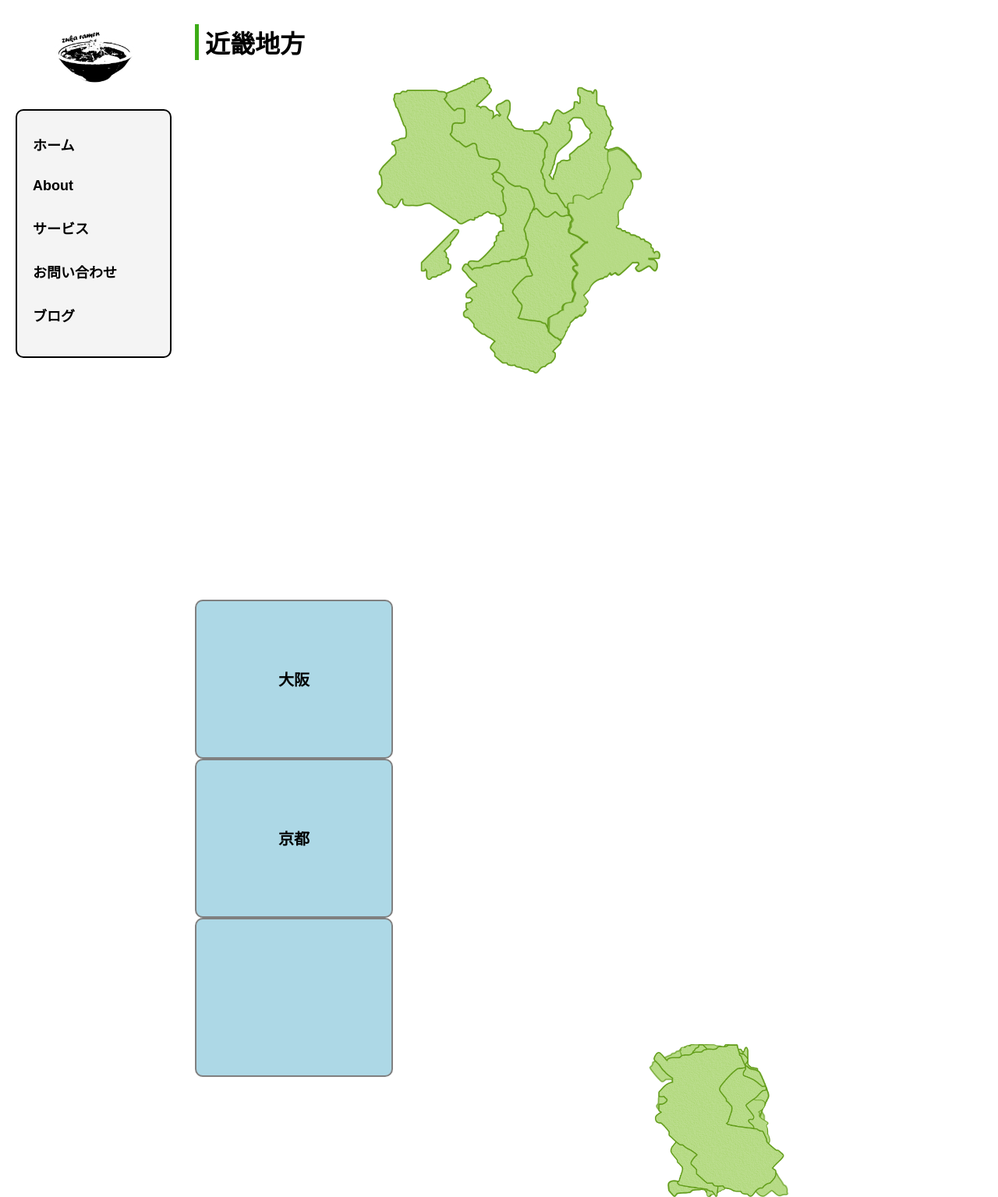
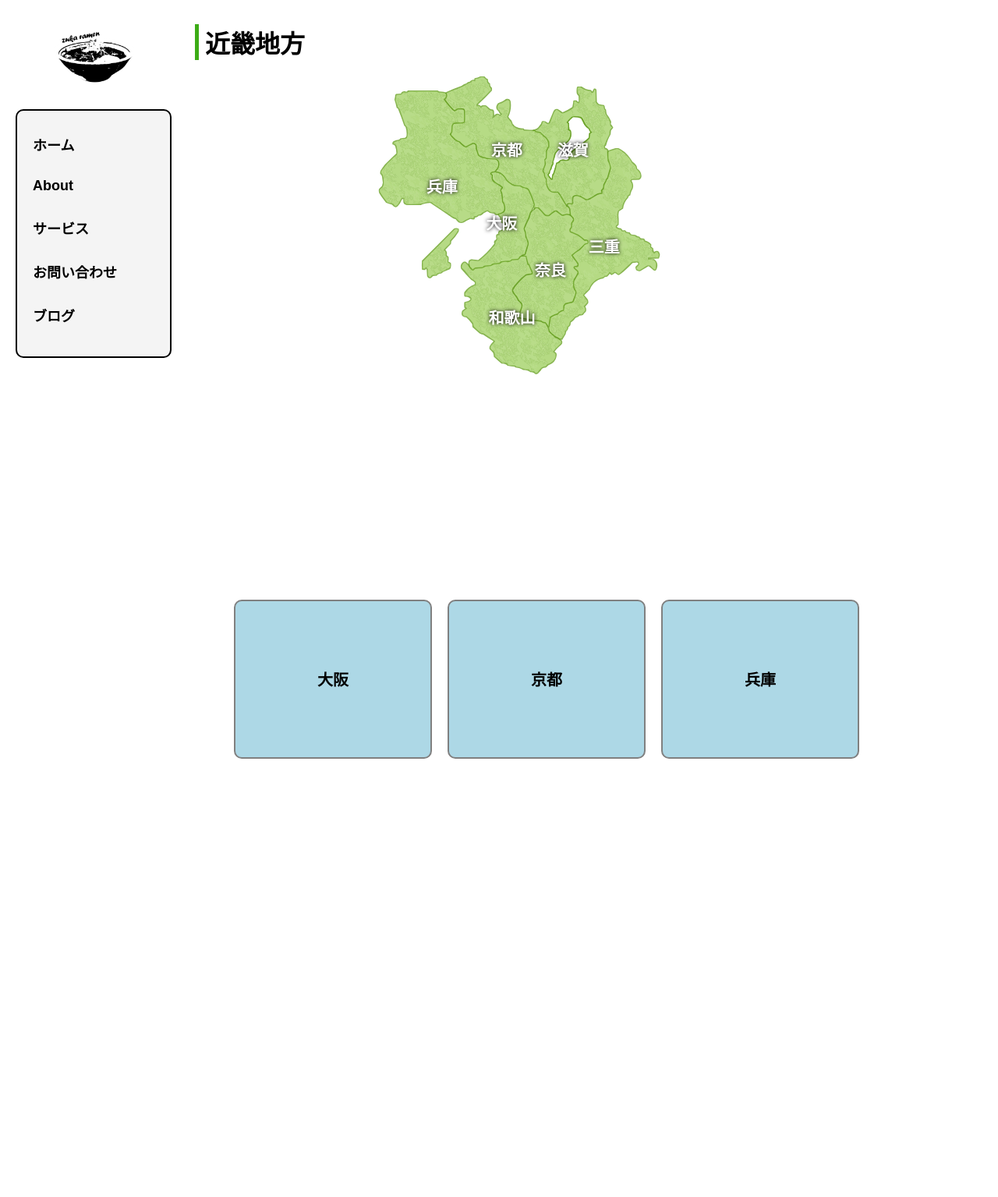
Before and after one commit to zuka121/ramen-blog, a Django app: page /kinki/ in a window 1280 px wide. Shown: the whole page at 78% size. After the commit the page ends 973 px from the top, so only its background shows below. Run offline with Django 5.2, Linux system fonts and the light colour scheme.

Commit message:
add kinki

```diff
--- a/mypage/templates/kinki.html
+++ b/mypage/templates/kinki.html
@@ -10,7 +10,6 @@
            padding:0px 8px;
         }
 
-
         /* 横並びのブロック配置 */
         .block-container {
           display: flex;
@@ -19,7 +18,6 @@
           margin-top: 50px; /* 地図との間にスペースを追加 */
           margin-left: 50px;
         }
-
 
         .block {
           width: 250px;
@@ -34,8 +32,6 @@
           border-radius: 10px; /* 角を少し丸める */
         }
 
-
-
         .map-container {
           position: relative;
           width: 950px;
@@ -43,61 +39,88 @@
           margin: auto;
           text-align: center;
           padding-top: 20px;
-          /*border: solid 3px; */
         }
 
-        .kinki-image, .mie-image, .shiga-image, .kyoto-image, .osaka-image, .hyogo-image, .nara-image, .wakayama-image {
+        .map-item {
           position: absolute;
           z-index: 10;
+          transform-origin: left; /* 中心を基準に変形 */
         }
 
-        .kinki-image{
-          top: 0%;
-          left: 20%;
-          width: 40%;
+        .map-item img {
+          width: 100%;
+        }
+
+        .map-item img {
+          pointer-events: none; /* 画像全体のホバーイベントを無効にする */
+        }
+
+        .map-item:hover img {
+          filter: brightness(0.7); /* 画像を暗くする */
+        }
+
+        .map-item:hover {
+          pointer-events: auto; /* 透明部分を含む領域にホバー効果を適用 */
+        }
+
+        .map-item .text-overlay {
+          position: absolute;
+          top: 50%;
+          left: 50%;
+          transform: translate(-50%, -50%);
+          color: white;
+          font-size: 20px;
+          font-weight: bold;
+          text-shadow: 0px 0px 5px black; /* 文字の周りに影をつけて見やすくする */
+        }
+
+        .mie {
+          top: 14.7%;
+          left: 38.6%;
+          width: 25.9%;
 
         }
 
-        .mie-image {
-          top: 14.7%;
-          left: 38.6%;
-          width: 25.9%;
+        .shiga {
+          top: 1.9%;
+          left: 39.1%;
+          width: 16.5%;
+
         }
 
-        .shiga-image {
-          top: 200%;
-          left: 538.5px;
-          width: 20.6%;
+        .kyoto {
+          top: -0.1%;
+          left: 28.9%;
+          width: 19%;
         }
 
-        .kyoto-image {
-          top: 200%;
-          left: 538.5px;
-          width: 20.6%;
+        .osaka {
+          top: 19.5%;
+          left: 31%;
+          width: 13.4%;
+          z-index: 11;
+
         }
 
-        .osaka-image {
-          top: 200%;
-          left: 538.5px;
-          width: 20.6%;
+        .hyogo {
+          top: 2.8%;
+          left: 17%;
+          width: 25.3%;
+
         }
 
-        .hyogo-image {
-          top: 200%;
-          left: 538.5px;
-          width: 20.6%;
+        .nara {
+          top: 26.9%;
+          left: 36.2%;
+          width: 16.2%;
+
         }
 
-        .nara-image {
-          top: 200%;
-          left: 538.5px;
-          width: 20.6%;
-        }
+        .wakayama {
+          top: 37%;
+          left: 31.1%;
+          width: 16%;
 
-        .wakayama-image {
-          top: 200%;
-          left: 538.5px;
-          width: 20.6%;
         }
  </style>
 
@@ -107,23 +130,43 @@
       <h1>近畿地方</h1>
       </div>
 
-
       <div class="map-container">
-          <img src="{% static 'mypage/kinki_map.png' %}" alt="近畿" class="kinki-image">
-          <img src="{% static 'mypage/mie.png' %}" alt="三重" class="mie-image">
-          <img src="{% static 'mypage/shiga.png' %}" alt="滋賀" class="shiga-image">
-          <img src="{% static 'mypage/kyoto.png' %}" alt="京都" class="kyoto-image">
-          <img src="{% static 'mypage/osaka.png' %}" alt="大阪" class="osaka-image">
-          <img src="{% static 'mypage/hyogo.png' %}" alt="兵庫" class="hyogo-image">
-          <img src="{% static 'mypage/nara.png' %}" alt="奈良" class="nara-image">
-          <img src="{% static 'mypage/wakayama.png' %}" alt="和歌山" class="wakayama-image">
+          <div class="map-item mie">
+              <img src="{% static 'mypage/mie.svg' %}" alt="三重">
+              <div class="text-overlay">三重</div>
+          </div>
+          <div class="map-item shiga">
+              <img src="{% static 'mypage/shiga.svg' %}" alt="滋賀">
+              <div class="text-overlay">滋賀</div>
+          </div>
+          <div class="map-item kyoto">
+              <img src="{% static 'mypage/kyoto.svg' %}" alt="京都">
+              <div class="text-overlay">京都</div>
+          </div>
+          <div class="map-item osaka">
+              <img src="{% static 'mypage/osaka.svg' %}" alt="大阪">
+              <div class="text-overlay">大阪</div>
+          </div>
+          <div class="map-item hyogo">
+              <img src="{% static 'mypage/hyogo.svg' %}" alt="兵庫">
+              <div class="text-overlay">兵庫</div>
+          </div>
+          <div class="map-item nara">
+              <img src="{% static 'mypage/nara.svg' %}" alt="奈良">
+              <div class="text-overlay">奈良</div>
+          </div>
+          <div class="map-item wakayama">
+              <a href="{% url 'wakayama' %}">
+              <img src="{% static 'mypage/wakayama.svg' %}" alt="和歌山">
+              </a>
+              <div class="text-overlay">和歌山</div>
+          </div>
       </div>
 
-
-      <div class="block-container"></div>
+      <div class="block-container">
           <div class="block">大阪</div>
           <div class="block">京都</div>
-          <div class="block"></div>
+          <div class="block">兵庫</div>
       </div>
  </body>
 
--- a/mypage/views.py
+++ b/mypage/views.py
@@ -18,3 +18,6 @@ def blog(request):
 
 def kinki(request):
     return render(request, 'kinki.html')
+
+def wakayama(request):
+    return render(request, 'wakayama.html')
--- a/ramen_page/urls.py
+++ b/ramen_page/urls.py
@@ -26,4 +26,5 @@ urlpatterns = [
     path('contact/', views.contact, name='contact'),
     path('blog/', views.blog, name='blog'),
     path('kinki/', views.kinki, name='kinki'),
+    path('wakayama/', views.wakayama, name='wakayama'),
 ]
```
Also changed, not shown: mypage/templates/wakayama.html (added, +11 -0 lines), mypage/static/mypage/hyogo.png, mypage/static/mypage/hyogo.svg (added), mypage/static/mypage/kyoto.svg (added), mypage/static/mypage/mie.svg (added), mypage/static/mypage/nara.svg (added), mypage/static/mypage/osaka.png, mypage/static/mypage/osaka.svg (added), mypage/static/mypage/shiga.svg (added), mypage/static/mypage/wakayama.svg (added).
